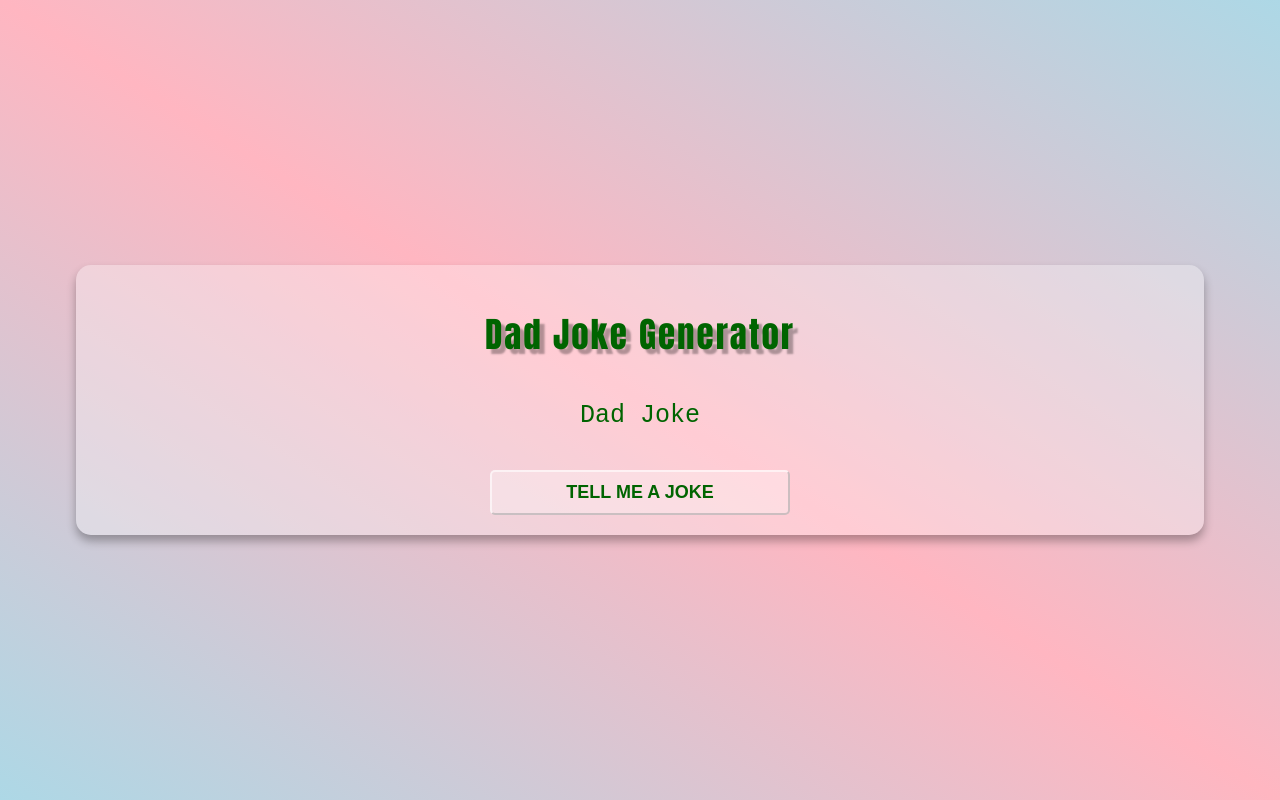
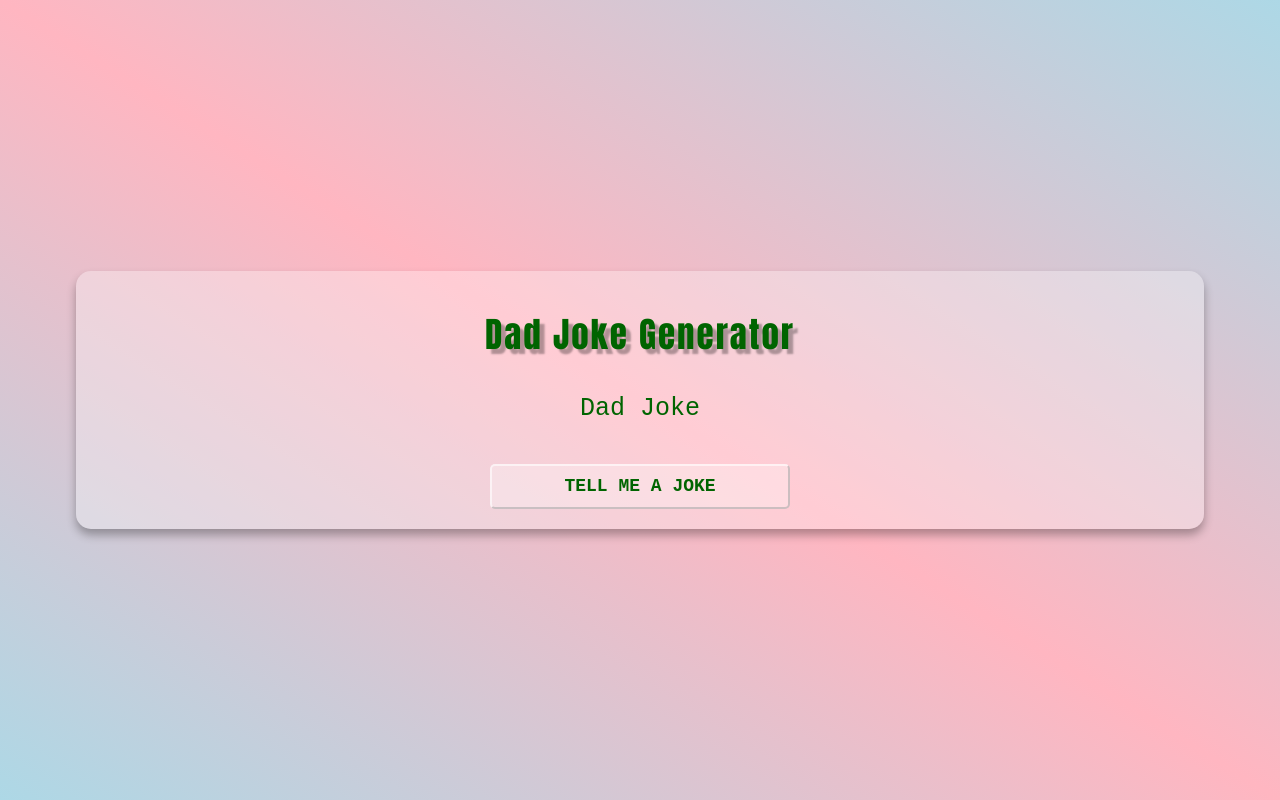
Before and after one commit to p-budhathoki/dadjokes, a plain HTML site: page index.html in a window 1280 px wide. Drawn offline with nearby package versions, Linux system fonts and the light colour scheme.

Commit message:
Add files via upload

```diff
--- a/index.html
+++ b/index.html
@@ -9,6 +9,7 @@
     <meta name="viewport" content="width=device-width, initial-scale=1">
     <link rel="shortcut icon" href="../img/html5.png" type="image/x-icon">
     <link href="styles.css" rel="stylesheet">
+    <link rel="stylesheet" href="../../webprojects/normalize.css">
 </head>
 
 <body>
--- a/styles.css
+++ b/styles.css
@@ -58,4 +58,5 @@ body {
     background-color: rgba(255,255,255,0.5);
     box-shadow: 0 4px 4px rgba(0,0,0,0.3);
     transition: all 300ms ease;
+
 }
```
Also changed, not shown: index.js (line endings or trailing spaces).
